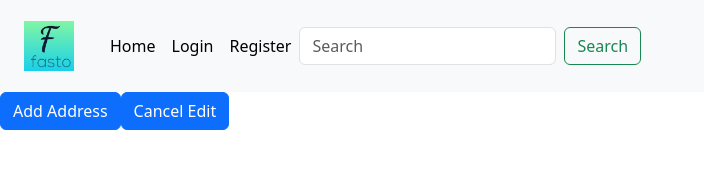
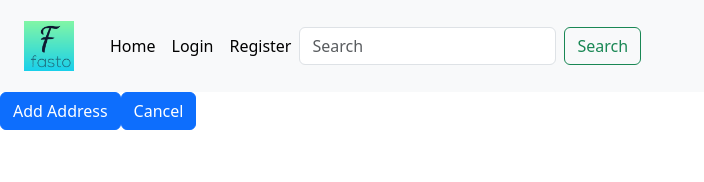
Before and after one commit to moulisujith45/fasto-frontend, a React (Create React App) app: page /display-address in a window 1280 px wide. Shown: the top 182 px of the page, without its empty margins (0-704 px from the left). Built offline with nearby package versions, Linux system fonts and the light colour scheme; no server answers.

Commit message:
added address action

```diff
--- a/src/Components/Location/AddAddress.js
+++ b/src/Components/Location/AddAddress.js
@@ -30,12 +30,21 @@ export default function AddAddress() {
     });
   };
 
+  // const handleSubmit = (e) => {
+  //   e.preventDefault();
+  //   if(Object.keys(addressDetails).length >= 0){
+  //     dispatch(startEditAddress(addressDetails._id,addressData))
+  //   } else {
+  //   dispatch(startAddAddress(addressData));
+  //   }
+  // };
+
   const handleSubmit = (e) => {
     e.preventDefault();
-    if(Object.keys(addressDetails).length >= 0){
-      dispatch(startEditAddress(addressDetails._id,addressData))
+    if (addressDetails._id) {
+      dispatch(startEditAddress(addressDetails._id, addressData));
     } else {
-    dispatch(startAddAddress(addressData));
+      dispatch(startAddAddress(addressData));
     }
   };
 
--- a/src/Components/Location/DisplayAddress.jsx
+++ b/src/Components/Location/DisplayAddress.jsx
@@ -1,81 +1,3 @@
-
-
-// import React, { useEffect, useState } from "react";
-// import { useSelector, useDispatch } from "react-redux";
-// import AddAddress from "./AddAddress";
-// import { startGetAddress } from "../../actions/addressAction";
-// import { Card, Button } from "react-bootstrap";
-
-// export default function DisplayAddress() {
-//   const addressDetails = useSelector((state) => {
-//     return state.address; // Assuming addresses is an array inside the address object
-//   });
-
-//   const dispatch = useDispatch();
-//   const [toggleAddAddress, setToggleAddAddress] = useState(false);
-
-//   useEffect(() => {
-//     dispatch(startGetAddress());
-//   }, []); // Use an empty dependency array to fetch addresses only on mount
-
-//   console.log(addressDetails, "i am address");
-
-//   // Check if addressDetails is an array
-//   // const isAddressArray = Array.isArray(addressDetails);
-
-//   return (
-//     <>
-//       {addressDetails && Object.keys(addressDetails).length > 0 ? (
-//         <div>
-//          {console.log(addressDetails)}
-//             <Card
-//               key={addressDetails._id}
-//               style={{ width: "18rem", marginBottom: "10px" }}
-//             >
-//               <Card.Body>
-//                 <Card.Title>{addressDetails.building}</Card.Title>
-//                 <Card.Text>
-//                   <strong>Locality:</strong> {addressDetails.locality}
-//                   <br />
-//                   <strong>City:</strong> {addressDetails.city}
-//                   <br />
-//                   <strong>State:</strong> {addressDetails.state}
-//                   <br />
-//                   <strong>Pincode:</strong> {addressDetails.pincode}
-//                   <br />
-//                   <strong>Country:</strong> {addressDetails.country}
-//                 </Card.Text>
-//               </Card.Body>
-//             </Card>
-
-//           <Button onClick={() => setToggleAddAddress(!toggleAddAddress)}>
-//             Edit
-//           </Button>
-//         </div>
-//       ) : (
-//         toggleAddAddress && <AddAddress />
-//       )}
-
-//       <div>
-//         {toggleAddAddress ? (
-//           <Button onClick={() => setToggleAddAddress(!toggleAddAddress)}>
-//             {toggleAddAddress ? "Cancel" : <AddAddress/> }
-//           </Button>
-//         ) : (
-//           Object.keys(addressDetails).length === 0 && (
-//             <Button onClick={() => setToggleAddAddress(!toggleAddAddress)}>
-//               Add Address
-//             </Button>
-//           )
-//         )}
-
-
-//       </div>
-//     </>
-//   );
-// }
-
-
 
 import React, { useEffect, useState } from "react";
 import { useSelector, useDispatch } from "react-redux";
@@ -134,7 +56,7 @@ export default function DisplayAddress() {
         toggleAddAddress && <AddAddress />
       )}
 
-      <div>
+      {/* <div>
         {toggleAddAddress ? (
           <Button onClick={() => setToggleAddAddress(!toggleAddAddress)}>
             {toggleAddAddress ? "Cancel" : <AddAddress/> }
@@ -146,8 +68,23 @@ export default function DisplayAddress() {
             </Button>
           )
         )}
-        {toggleEditAddress ? <AddAddress/> : <Button onClick={() => setToogleEditAddress(false)}>Cancel Edit</Button>}
-      </div>
+        {toggleEditAddress ? <AddAddress/> : <Button onClick={() => setToogleEditAddress(false)}>Cancel </Button>}
+      </div> */}
+      <div>
+  {toggleAddAddress ? (
+    <Button onClick={() => setToggleAddAddress(!toggleAddAddress)}>
+      {toggleAddAddress ? "Cancel" : <AddAddress/> }
+    </Button>
+  ) : (
+    Object.keys(addressDetails).length === 0 && (
+      <Button onClick={() => setToggleAddAddress(!toggleAddAddress)}>
+        Add Address
+      </Button>
+    )
+  )}
+
+  {toggleEditAddress ? <AddAddress/> : <Button onClick={() => setToogleEditAddress(false)}>Cancel </Button>}
+</div>
     </>
   );
 }
```
